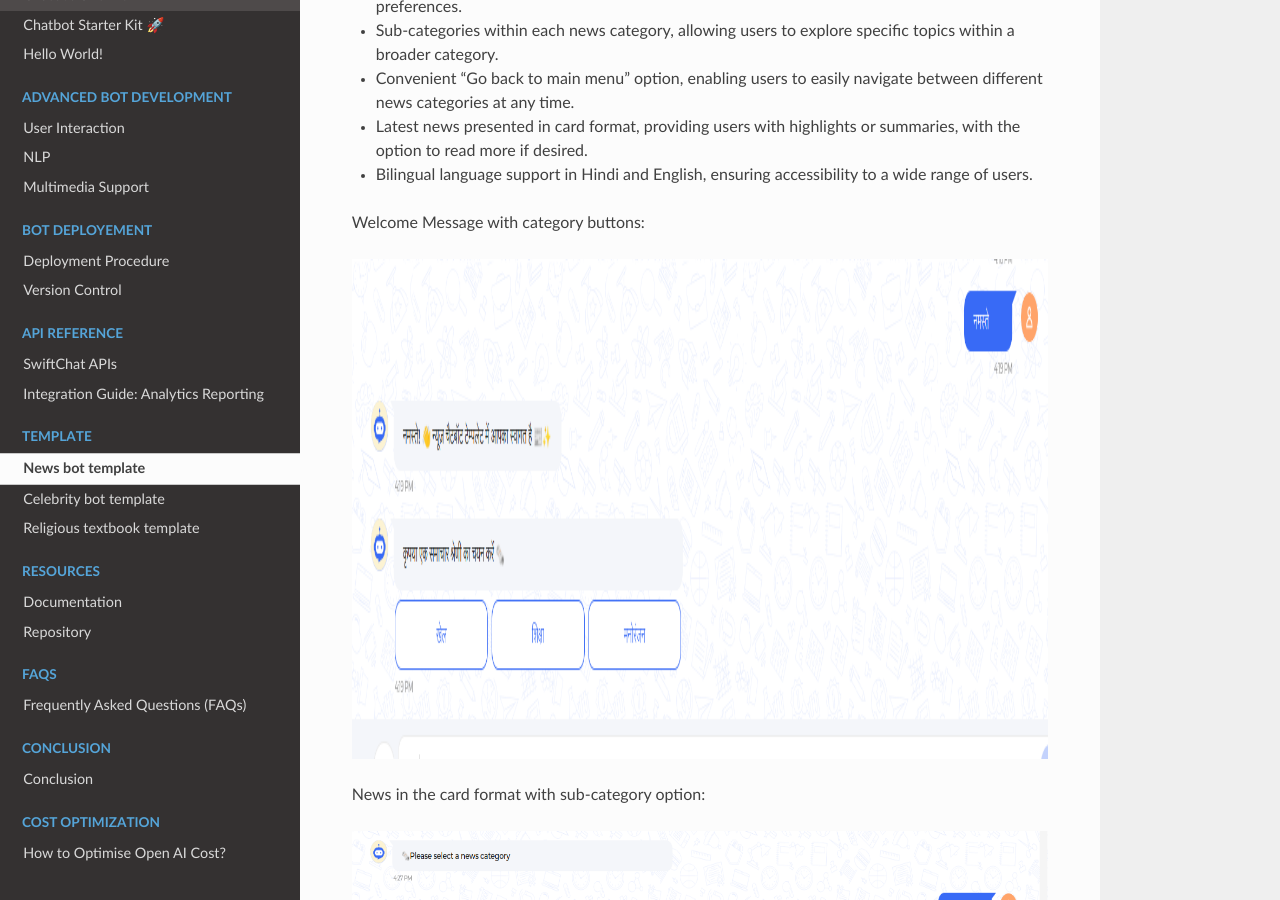
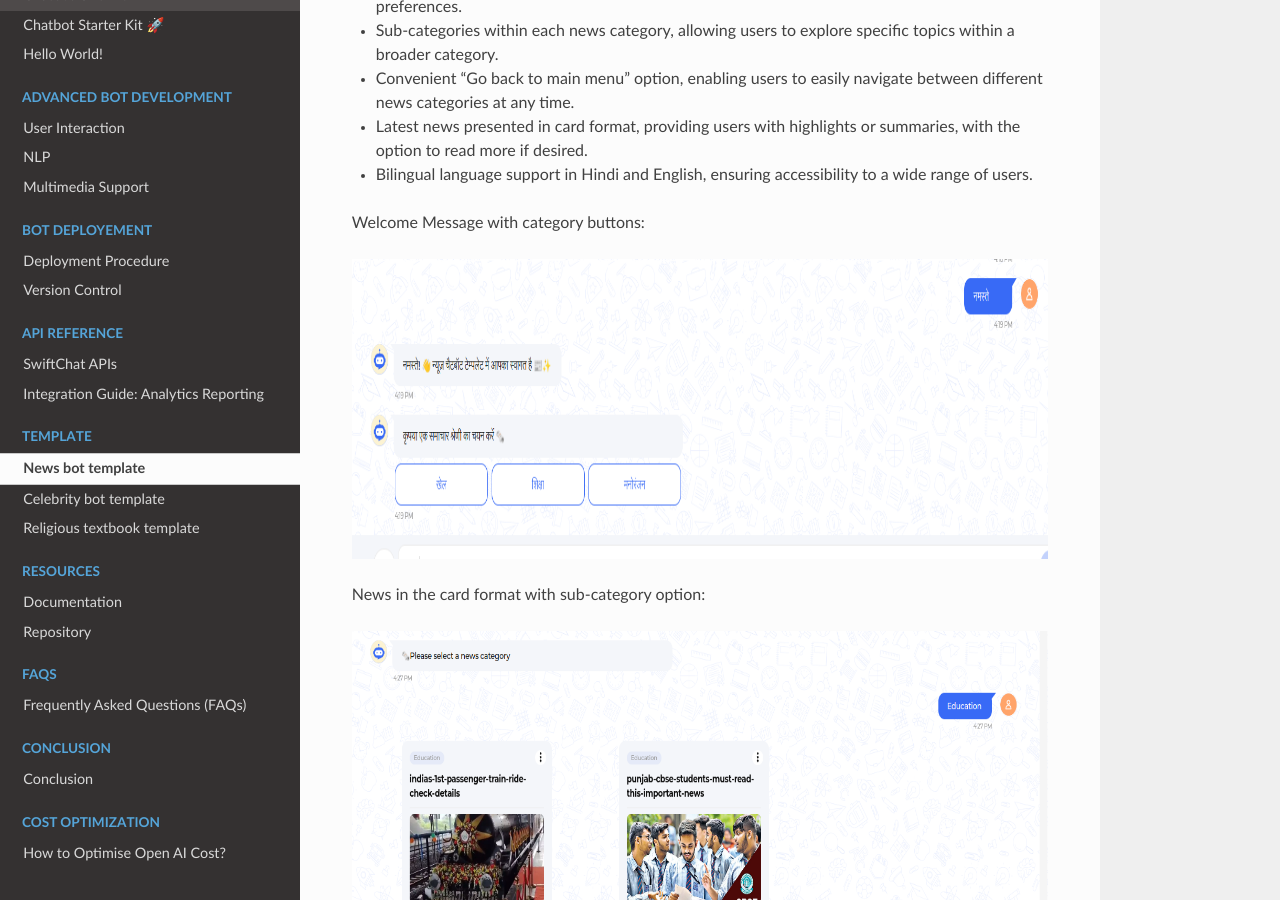
Before and after one commit to Priyanka-sharma181/Chatbot-Development-Guide, a Sphinx documentation site: the page built from docs/source/template_api.rst, in a window 1280 px wide and 900 px high, scrolled down 429 px. Built offline with Sphinx 7.4.7 and the Read the Docs theme 2.0.0, drawn with Linux system fonts in a browser that asks for light colours.

Commit message:
templates

```diff
--- a/docs/source/template_api.rst
+++ b/docs/source/template_api.rst
@@ -18,7 +18,7 @@ Welcome Message with category buttons:
 .. image:: ../images/template_images/news_bot_welcome.png
         :alt: Deployment Structure
         :width: 3000
-        :height: 500
+        :height: 300
         :align: left
 
 --------------------------------
```
